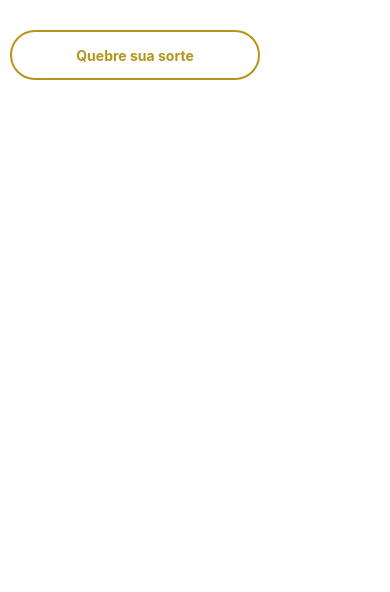
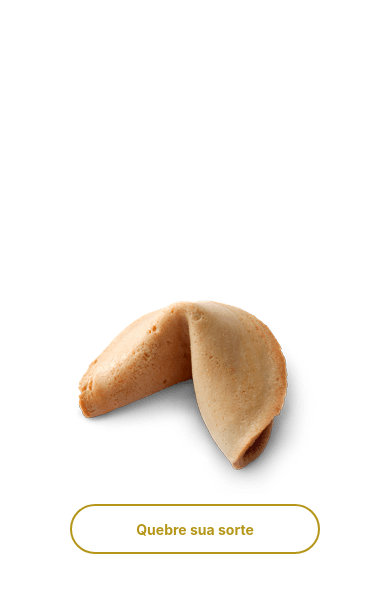
Before and after one commit to SchirmannDev/biscoitosorte, a React Native app: screen / in a window 390 px wide. Shown: the top 592 px of the page. Built offline with nearby package versions, Linux system fonts and the light colour scheme.

Commit message:
adicionando image

```diff
--- a/App.js
+++ b/App.js
@@ -1,6 +1,6 @@
 import React, { Component } from "react";
 
-import { Text, StyleSheet, TouchableOpacity, View } from "react-native";
+import { Text, StyleSheet, TouchableOpacity, View, Image } from "react-native";
 
 class Botao extends Component {
   constructor(props) {
@@ -32,7 +32,7 @@ class Botao extends Component {
 
   render() {
     return (
-      <TouchableOpacity style={this.styles.botao}>
+      <TouchableOpacity style={this.styles.botao} onPress={this.props.onPress}>
         <View style={this.styles.botaoArea}>
           <Text style={this.styles.botaoText}>{this.props.text}</Text>
         </View>
@@ -49,6 +49,8 @@ export default class biscoitosorte extends Component {
   render() {
     return (
       <View style={styles.body}>
+        <Image source={require("./images/cookie.png")} />
+
         <Botao
           color="#B59619"
           text="Quebre sua sorte"
@@ -62,5 +64,8 @@ export default class biscoitosorte extends Component {
 const styles = StyleSheet.create({
   body: {
     paddingTop: 20,
+    flex: 1,
+    justifyContent: "center",
+    alignItems: "center",
   },
 });
```
